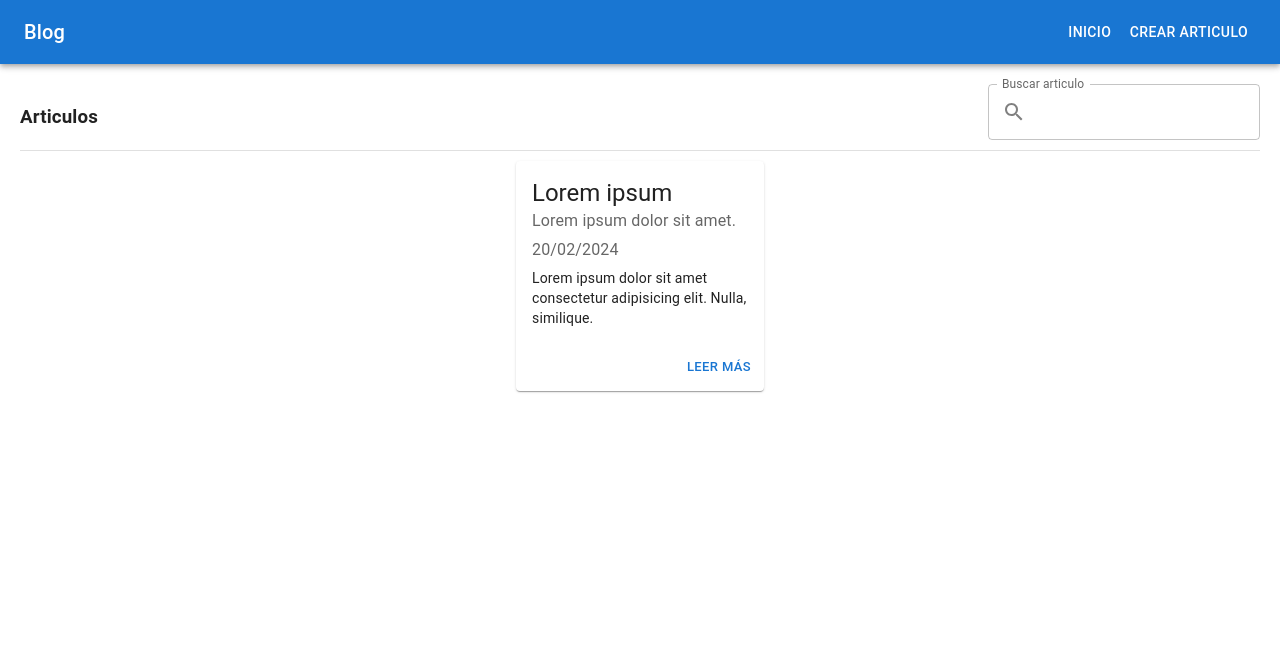
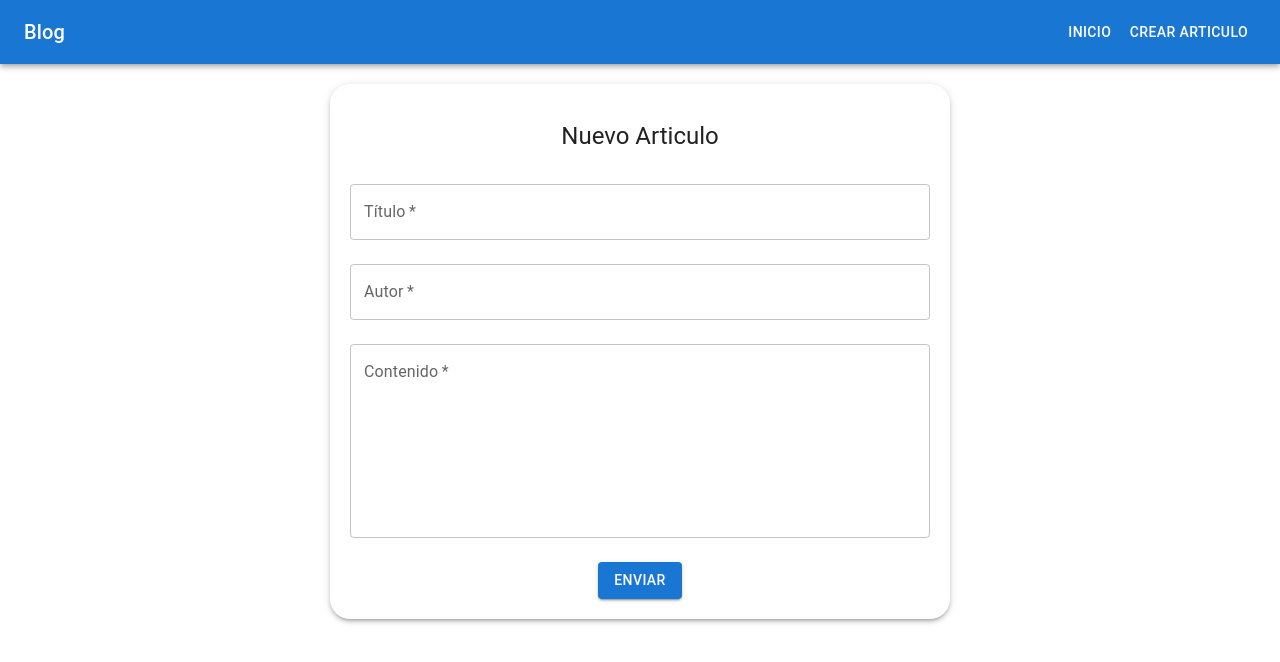
Before and after one commit to LuisHernandez1611681/blog-front-prueba, a React (Vite) app: page /new-article in a window 1280 px wide. Shown: the top 662 px of the page. Built offline with nearby package versions, Linux system fonts and the light colour scheme.

Commit message:
Se creo la pantalla de nuevo articulo y se agrego la funcionalidad de cambio de pantalla

```diff
--- a/src/App.tsx
+++ b/src/App.tsx
@@ -1,7 +1,7 @@
 import { Box } from '@mui/material'
 import './App.css'
 import DrawerAppBar from './components/DrawerAppBar'
-import Home from './views/Home'
+import RoutesComponent from './routes'
 
 function App() {
   return (
@@ -11,7 +11,7 @@ function App() {
           <DrawerAppBar />
         </header>
         <Box component="main">
-          <Home />
+          <RoutesComponent />
         </Box>
       </div>
     </>
--- a/src/main.tsx
+++ b/src/main.tsx
@@ -3,6 +3,7 @@ import ReactDOM from 'react-dom/client'
 import App from './App.tsx'
 import './index.css'
 import { RouterProvider, createBrowserRouter } from 'react-router-dom'
+import NewArticle from './views/NewArticle.tsx'
 
 const router = createBrowserRouter([
   {
@@ -11,7 +12,7 @@ const router = createBrowserRouter([
     children: [
       {
         path: '/new-article',
-        element: <App />
+        element: <NewArticle />
       }
     ]
   }
--- /dev/null
+++ b/src/routes.tsx
@@ -0,0 +1,15 @@
+import React from 'react';
+import { Routes, Route } from 'react-router-dom';
+import NewArticle from './views/NewArticle.tsx';
+import Home from './views/Home.tsx';
+
+const RoutesComponent: React.FC = () => {
+  return (
+    <Routes>
+        <Route path="/" element={<Home />} />
+        <Route path="/new-article" element={<NewArticle />} />
+    </Routes>
+  );
+};
+
+export default RoutesComponent;
--- a/src/views/Home.tsx
+++ b/src/views/Home.tsx
@@ -8,7 +8,7 @@ const Home = () => {
   return (
     <Box>
       <HeaderArticles />
-      <Divider />
+      <Divider variant="middle"/>
       <Box sx={{ display: 'flex', flexWrap: 'wrap', justifyContent: 'center' }}>
         <Article articles={MOCK_DATA}/>
       </Box>
--- /dev/null
+++ b/src/views/NewArticle.tsx
@@ -0,0 +1,86 @@
+import { Box, Button, TextField, Typography } from "@mui/material";
+import { useState } from "react";
+
+const NewArticle = () => {
+  const [title, setTitle] = useState('');
+  const [author, setAuthor] = useState('');
+  const [content, setContent] = useState('');
+
+  const getDateNow = () => {
+    const dateNow = new Date();
+    return dateNow.toLocaleDateString();
+  };
+
+  const handleFormSubmit = (e: any) => {
+    e.preventDefault();
+
+    if (!title || !author || !content) {
+      alert('Todos los campos son obligatorios');
+      return;
+    }
+
+    const date = getDateNow();
+
+    console.log('Formulario enviado:', { title, author, date, content });
+
+    setTitle('');
+    setAuthor('');
+    setContent('');
+  };
+
+  return (
+    <Box component='div' display='flex' justifyContent='center'>
+      <Box
+        component='div'
+        sx={{ width: { sx: '90%', sm: '50%' } }}
+        borderRadius='20px'
+        padding='20px'
+        textAlign='center'
+        boxShadow='3'
+      >
+        <Typography variant='h5' sx={{ my: 2 }}>
+          Nuevo Articulo
+        </Typography>
+        <form onSubmit={handleFormSubmit}>
+          <TextField
+            label="Título"
+            variant="outlined"
+            fullWidth
+            value={title}
+            onChange={(e) => setTitle(e.target.value)}
+            required
+            margin="normal"
+          />
+          <TextField
+            label="Autor"
+            variant="outlined"
+            fullWidth
+            value={author}
+            onChange={(e) => setAuthor(e.target.value)}
+            required
+            margin="normal"
+          />
+          <TextField
+            label="Contenido"
+            variant="outlined"
+            fullWidth
+            multiline
+            rows={7}
+            value={content}
+            onChange={(e) => setContent(e.target.value) }
+            required
+            margin="normal"
+          />
+          <Box mt={2}>
+            <Button type="submit" variant="contained" color="primary">
+              Enviar
+            </Button>
+          </Box>
+        </form>
+
+      </Box>
+    </Box>
+  )
+}
+
+export default NewArticle;
```
